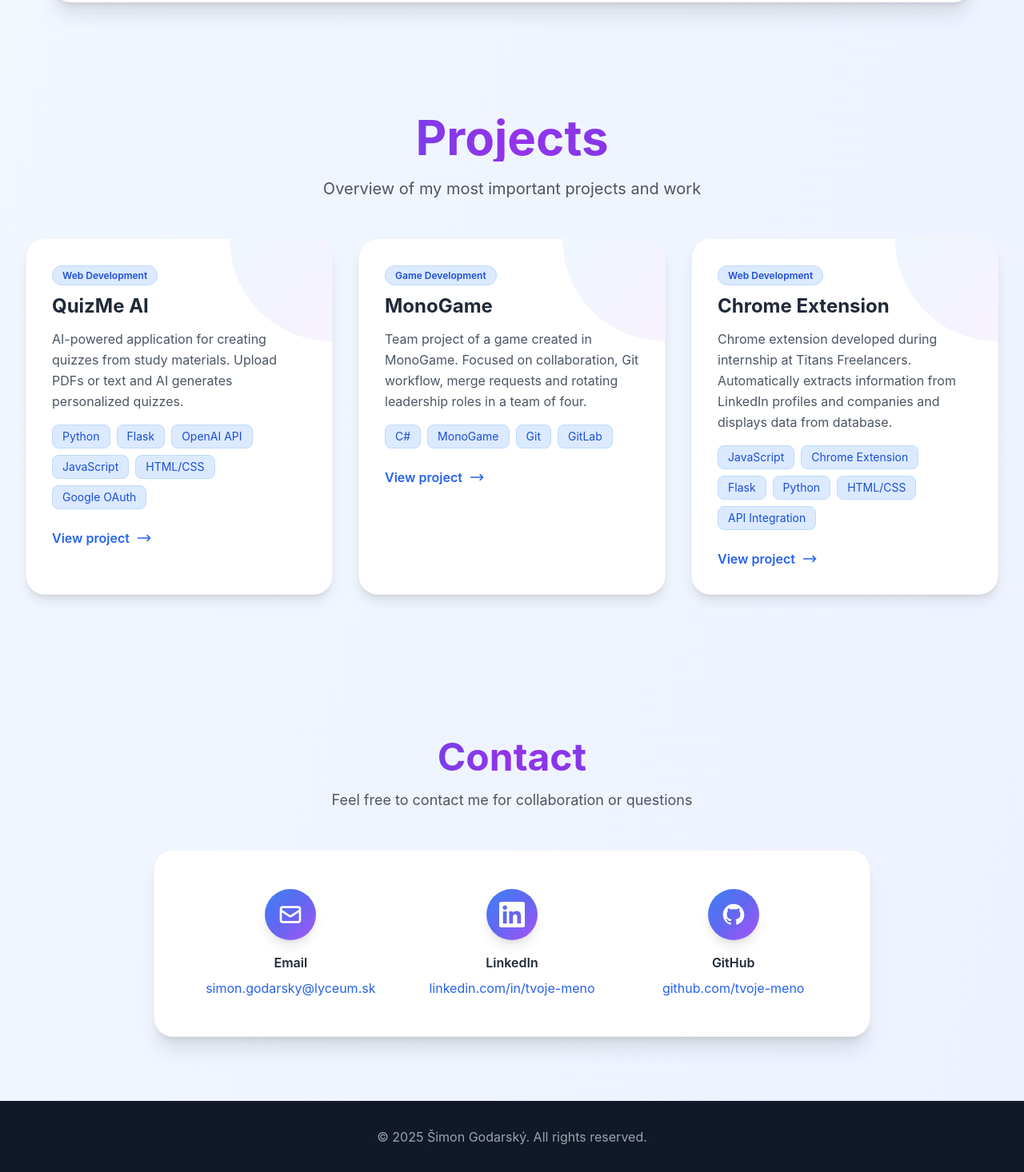
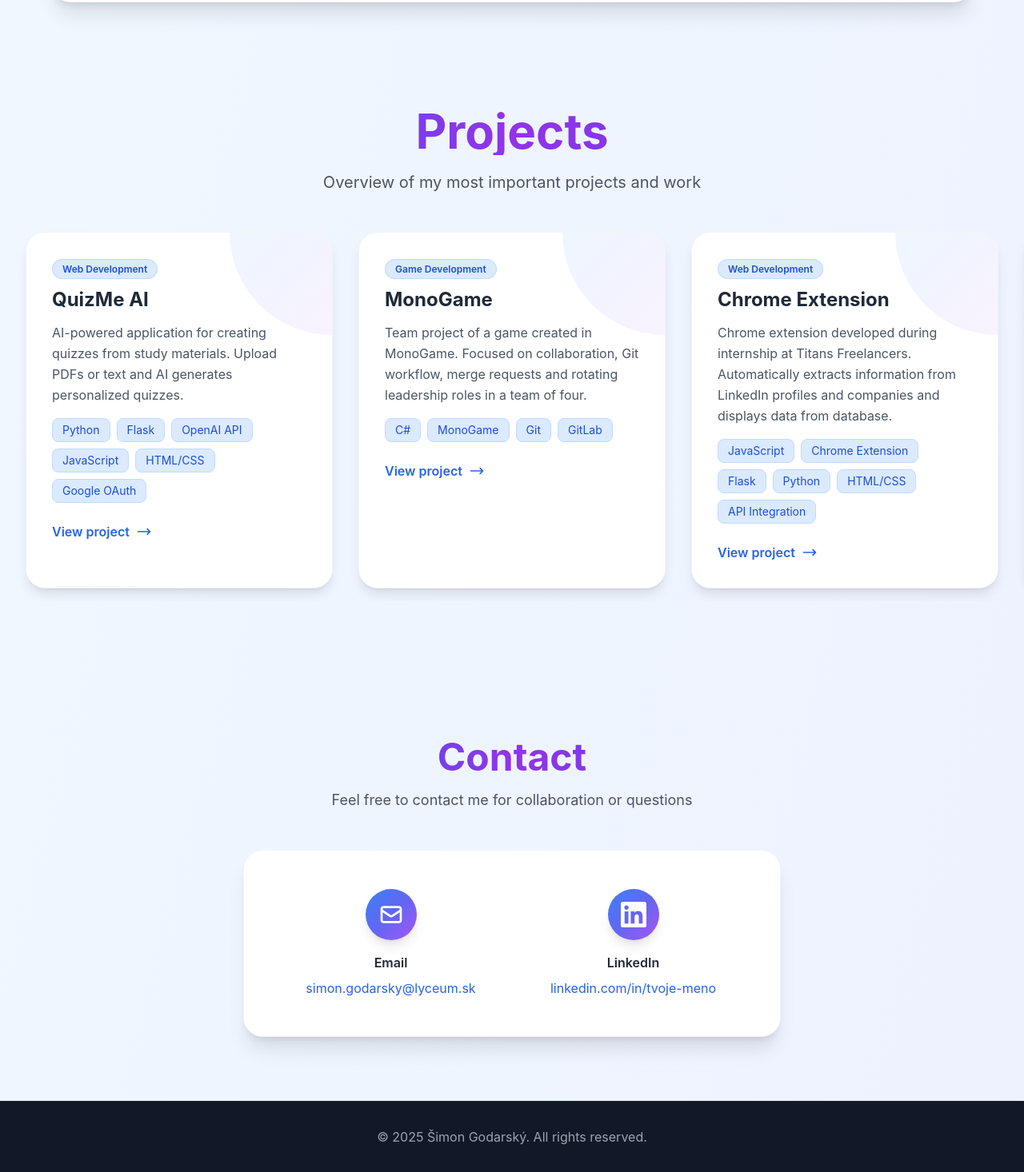
Before and after one commit to simon07426/Portfolio, a React (Vite) app in the folder portfolio/: page / in a window 1280 px wide. Shown: the part 3415-4881 px from the top of the page at 80% size. Built offline with nearby package versions, Linux system fonts and the light colour scheme.

Commit message:
project tiles

```diff
--- a/portfolio/src/App.jsx
+++ b/portfolio/src/App.jsx
@@ -940,11 +940,12 @@ function HomePage() {
           <p className="text-center text-gray-600 dark:text-slate-300 mb-10 md:mb-12 text-lg md:text-xl">
             {t.projects.description}
           </p>
-          <div className="grid md:grid-cols-2 lg:grid-cols-3 gap-8">
+          <div className="overflow-x-auto pb-4 -mx-4 sm:-mx-6 lg:-mx-8 px-4 sm:px-6 lg:px-8 projects-scroll-container">
+            <div className="flex gap-6 md:gap-8 min-w-max">
             {projects.map((project, idx) => (
               <div
                 key={idx}
-                className="bg-white dark:bg-slate-800 rounded-3xl p-8 shadow-lg dark:shadow-indigo-900/20 dark:[data-theme='purple']:shadow-purple-900/20 dark:[data-theme='green']:shadow-emerald-900/20 dark:[data-theme='orange']:shadow-orange-900/20 dark:[data-theme='pink']:shadow-pink-900/20 dark:[data-theme='cyan']:shadow-cyan-900/20 card-hover group overflow-hidden relative border border-gray-100 dark:border-indigo-900/30 dark:[data-theme='purple']:border-purple-900/30 dark:[data-theme='green']:border-emerald-900/30 dark:[data-theme='orange']:border-orange-900/30 dark:[data-theme='pink']:border-pink-900/30 dark:[data-theme='cyan']:border-cyan-900/30"
+                  className="bg-white dark:bg-slate-800 rounded-3xl p-8 shadow-lg dark:shadow-indigo-900/20 dark:[data-theme='purple']:shadow-purple-900/20 dark:[data-theme='green']:shadow-emerald-900/20 dark:[data-theme='orange']:shadow-orange-900/20 dark:[data-theme='pink']:shadow-pink-900/20 dark:[data-theme='cyan']:shadow-cyan-900/20 card-hover group overflow-hidden relative border border-gray-100 dark:border-indigo-900/30 dark:[data-theme='purple']:border-purple-900/30 dark:[data-theme='green']:border-emerald-900/30 dark:[data-theme='orange']:border-orange-900/30 dark:[data-theme='pink']:border-pink-900/30 dark:[data-theme='cyan']:border-cyan-900/30 w-[80vw] sm:w-[65vw] md:w-[50vw] lg:w-[38vw] xl:w-[30vw] flex-shrink-0"
               >
                 <div className="absolute top-0 right-0 w-32 h-32 bg-gradient-to-br from-blue-400 via-indigo-400 to-purple-400 dark:from-blue-500 dark:via-indigo-500 dark:to-purple-500 dark:[data-theme='purple']:from-purple-500 dark:[data-theme='purple']:via-pink-500 dark:[data-theme='purple']:to-purple-500 dark:[data-theme='green']:from-emerald-500 dark:[data-theme='green']:via-teal-500 dark:[data-theme='green']:to-emerald-500 dark:[data-theme='orange']:from-orange-500 dark:[data-theme='orange']:via-red-500 dark:[data-theme='orange']:to-orange-500 dark:[data-theme='pink']:from-pink-500 dark:[data-theme='pink']:via-rose-500 dark:[data-theme='pink']:to-pink-500 dark:[data-theme='cyan']:from-cyan-500 dark:[data-theme='cyan']:via-blue-500 dark:[data-theme='cyan']:to-cyan-500 rounded-bl-full opacity-10 dark:opacity-20 group-hover:opacity-20 dark:group-hover:opacity-30 transition-opacity"></div>
                 <div className="relative z-10">
@@ -977,19 +978,20 @@ function HomePage() {
                 </div>
             </div>
           ))}
+            </div>
           </div>
         </div>
       </section>
 
       {/* Contact Section */}
       <section id="contact" className="section-padding">
-        <div className="max-w-4xl mx-auto">
+        <div className="max-w-2xl mx-auto">
           <h2 className="text-4xl md:text-5xl font-bold text-center mb-4 gradient-text">{t.contact.title}</h2>
           <p className="text-center text-gray-600 dark:text-slate-300 mb-12 text-lg">
             {t.contact.description}
           </p>
           <div className="bg-white dark:bg-slate-800 rounded-3xl p-8 md:p-12 shadow-xl dark:shadow-indigo-900/30 dark:[data-theme='purple']:shadow-purple-900/30 dark:[data-theme='green']:shadow-emerald-900/30 dark:[data-theme='orange']:shadow-orange-900/30 dark:[data-theme='pink']:shadow-pink-900/30 dark:[data-theme='cyan']:shadow-cyan-900/30 border border-gray-100 dark:border-indigo-900/30 dark:[data-theme='purple']:border-purple-900/30 dark:[data-theme='green']:border-emerald-900/30 dark:[data-theme='orange']:border-orange-900/30 dark:[data-theme='pink']:border-pink-900/30 dark:[data-theme='cyan']:border-cyan-900/30">
-            <div className="grid md:grid-cols-3 gap-8 text-center">
+            <div className="grid md:grid-cols-2 gap-8 text-center">
               <div className="group">
                 <div className={`w-16 h-16 ${getThemeClasses.iconGradient()} rounded-full flex items-center justify-center mx-auto mb-4 group-hover:scale-110 transition-transform ${getThemeClasses.iconShadow()}`}>
                   <svg className="w-8 h-8 text-white" fill="none" stroke="currentColor" viewBox="0 0 24 24">
@@ -1010,17 +1012,6 @@ function HomePage() {
                 <h3 className="font-semibold text-gray-800 dark:text-slate-200 mb-2">{t.contact.linkedin}</h3>
                 <a href="#" className={`${getThemeClasses.textColor()} ${getThemeClasses.hoverTextColor()} transition-colors`}>
                   linkedin.com/in/tvoje-meno
-                </a>
-              </div>
-              <div className="group">
-                <div className={`w-16 h-16 ${getThemeClasses.iconGradient()} rounded-full flex items-center justify-center mx-auto mb-4 group-hover:scale-110 transition-transform ${getThemeClasses.iconShadow()}`}>
-                  <svg className="w-8 h-8 text-white" fill="currentColor" viewBox="0 0 24 24">
-                    <path fillRule="evenodd" d="M12 2C6.477 2 2 6.484 2 12.017c0 4.425 2.865 8.18 6.839 9.504.5.092.682-.217.682-.483 0-.237-.008-.868-.013-1.703-2.782.605-3.369-1.343-3.369-1.343-.454-1.158-1.11-1.466-1.11-1.466-.908-.62.069-.608.069-.608 1.003.07 1.531 1.032 1.531 1.032.892 1.53 2.341 1.088 2.91.832.092-.647.35-1.088.636-1.338-2.22-.253-4.555-1.113-4.555-4.951 0-1.093.39-1.988 1.029-2.688-.103-.253-.446-1.272.098-2.65 0 0 .84-.27 2.75 1.026A9.564 9.564 0 0112 6.844c.85.004 1.705.115 2.504.337 1.909-1.296 2.747-1.027 2.747-1.027.546 1.379.202 2.398.1 2.651.64.7 1.028 1.595 1.028 2.688 0 3.848-2.339 4.695-4.566 4.943.359.309.678.92.678 1.855 0 1.338-.012 2.419-.012 2.747 0 .268.18.58.688.482 3.97-1.32 6.833-5.08 6.833-9.503C22 6.515 17.522 2 12 2z" clipRule="evenodd"/>
-                  </svg>
-                </div>
-                <h3 className="font-semibold text-gray-800 dark:text-slate-200 mb-2">{t.contact.github}</h3>
-                <a href="#" className={`${getThemeClasses.textColor()} ${getThemeClasses.hoverTextColor()} transition-colors`}>
-                  github.com/tvoje-meno
                 </a>
               </div>
             </div>
--- a/portfolio/src/index.css
+++ b/portfolio/src/index.css
@@ -268,4 +268,36 @@
     opacity: 1;
     transform: translateY(0);
   }
+
+  /* Horizontal scroll for projects */
+  .projects-scroll-container {
+    scrollbar-width: thin;
+    scrollbar-color: rgba(156, 163, 175, 0.5) transparent;
+  }
+
+  .projects-scroll-container::-webkit-scrollbar {
+    height: 8px;
+  }
+
+  .projects-scroll-container::-webkit-scrollbar-track {
+    background: transparent;
+    border-radius: 10px;
+  }
+
+  .projects-scroll-container::-webkit-scrollbar-thumb {
+    background: rgba(156, 163, 175, 0.5);
+    border-radius: 10px;
+  }
+
+  .projects-scroll-container::-webkit-scrollbar-thumb:hover {
+    background: rgba(156, 163, 175, 0.7);
+  }
+
+  .dark .projects-scroll-container::-webkit-scrollbar-thumb {
+    background: rgba(148, 163, 184, 0.5);
+  }
+
+  .dark .projects-scroll-container::-webkit-scrollbar-thumb:hover {
+    background: rgba(148, 163, 184, 0.7);
+  }
 }
```
Also changed, not shown: portfolio/src/ProjectDetail.jsx (+90 -1 lines).
